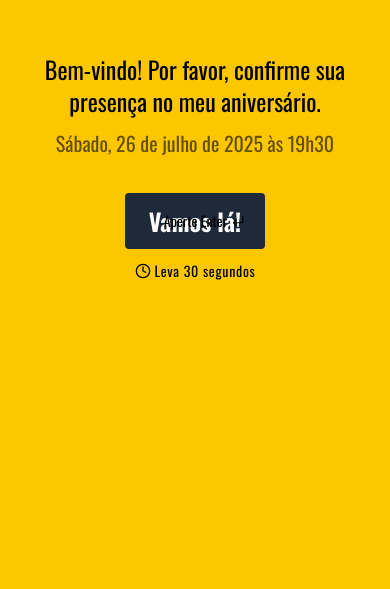
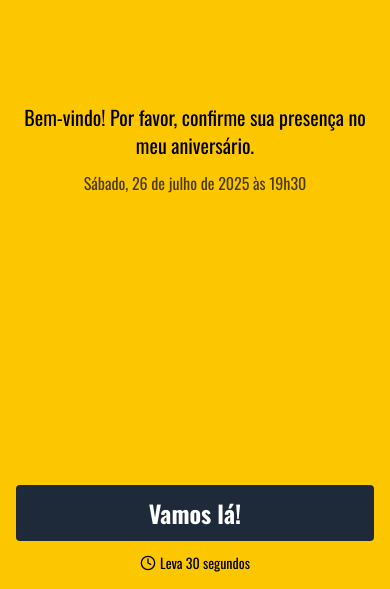
Before and after one commit to rodrigofontesdev/niver, a Next.js app: page / in a window 390 px wide. Shown: the part 255-844 px from the top of the page. Built offline with nearby package versions, Linux system fonts and the light colour scheme.

Commit message:
refactor: improve responsive in Home page

```diff
--- a/src/app/page.tsx
+++ b/src/app/page.tsx
@@ -7,32 +7,36 @@ export default function Home() {
   const router = useRouter()
 
   return (
-    <div className="min-h-screen flex flex-col items-center justify-center p-8">
-      <div className="text-center max-w-2xl">
-        <h1 className="text-2xl font-normal text-black mb-3">
+    <div className="min-h-screen flex flex-col items-center justify-center p-4">
+      <div className="max-w-2xl text-center">
+        <h1 className="text-xl sm:text-2xl font-normal mb-3">
           Bem-vindo! Por favor, confirme sua presença no meu aniversário.
         </h1>
 
-        <p className="text-xl text-black/60 mb-9">Sábado, 26 de julho de 2025 às 19h30</p>
+        <p className="text-base sm:text-xl text-black/70 mb-9">
+          Sábado, 26 de julho de 2025 às 19h30
+        </p>
 
+        <div className="w-[calc(100%-2rem)] absolute bottom-4 left-1/2 -translate-x-1/2 sm:w-auto sm:relative sm:bottom-auto sm:left-auto sm:translate-x-0">
           <div className="relative mb-3">
             <button
               autoFocus
               onClick={() => router.push('/questions')}
-            className="bg-gray-800 text-white px-6 py-3 rounded text-2xl font-bold cursor-pointer outline-none hover:bg-gray-900 transition-colors"
+              className="w-full sm:w-auto bg-gray-800 hover:bg-gray-900 text-white text-2xl font-bold px-6 py-3 rounded cursor-pointer outline-none transition-colors"
             >
               Vamos lá!
             </button>
-          <span className="absolute top-1/2 right-18 -translate-x-1/2 -translate-y-1/2 flex items-center gap-1 text-sm text-black">
+            <span className="absolute top-1/2 right-18 -translate-1/2 hidden sm:flex items-center gap-1 text-sm">
               Aperte Enter <CornerDownLeft size={14} />
             </span>
           </div>
 
-        <p className="text-sm text-black flex items-center tracking-wider justify-center gap-1">
+          <p className="flex items-center justify-center gap-1 text-sm">
             <Clock size={16} />
             Leva 30 segundos
           </p>
         </div>
       </div>
+    </div>
   )
 }
```
Lines whose indentation alone changed are shown as unchanged.
